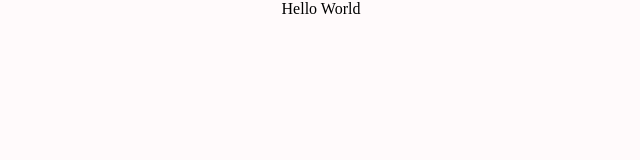
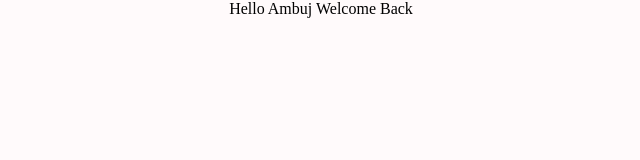
Before and after one commit to Ambuj134/Gym-Exercise, a React (Create React App) app: page / in a window 1280 px wide. Shown: the top 160 px of the page, without its empty margins (319-959 px from the left). Built offline with nearby package versions, Linux system fonts and the light colour scheme.

Commit message:
second commit

```diff
--- a/src/App.js
+++ b/src/App.js
@@ -3,7 +3,7 @@ import './App.css';
 function App() {
   return (
     <div className="App">
-      Hello World
+      Hello Ambuj Welcome Back
     </div>
   );
 }
```
